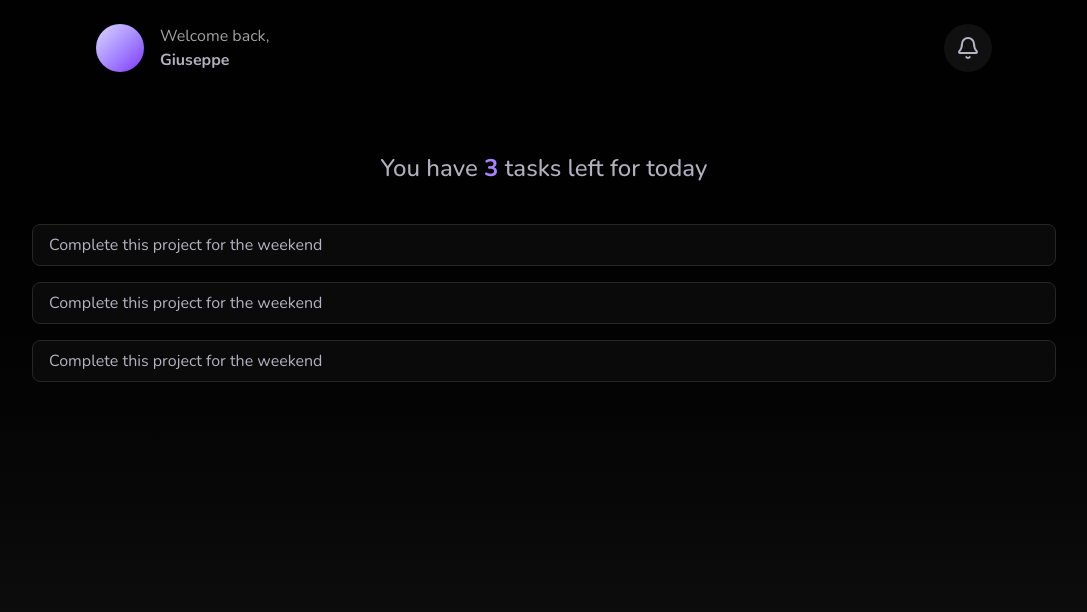
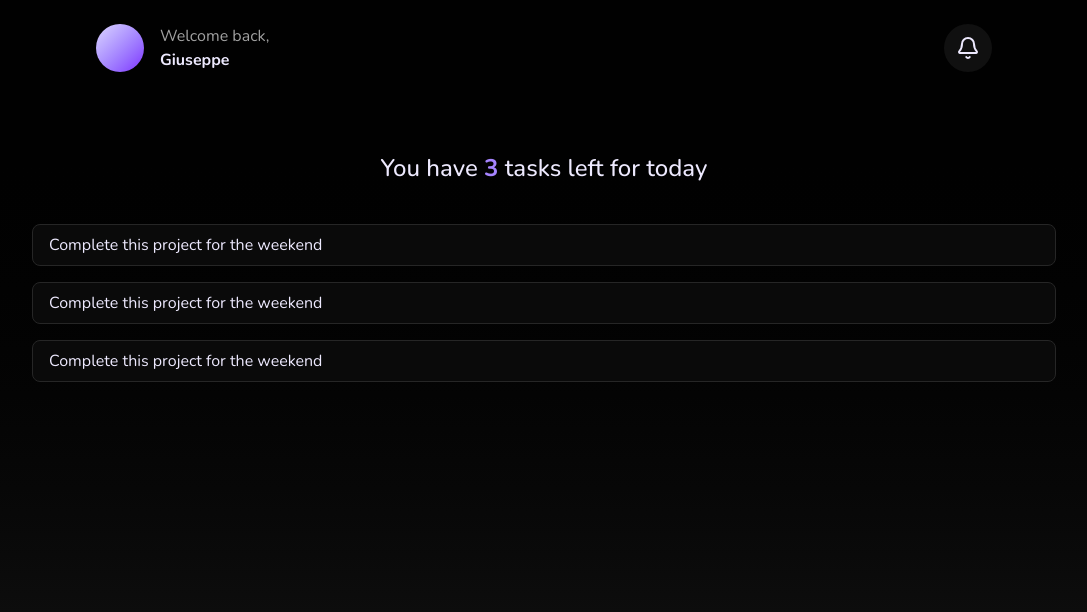
Before and after one commit to crstelli/modern-todo, a React (Vite) app: page /home in a window 1280 px wide. Shown: the top 612 px of the page, without its empty margins (96-1183 px from the left). Built offline with nearby package versions, Linux system fonts and the light colour scheme.

Commit message:
Text color fixed

```diff
--- a/src/features/home/pages/Home.jsx
+++ b/src/features/home/pages/Home.jsx
@@ -5,7 +5,7 @@ import { AnimatedDiv } from "../../../shared/ui/AnimatedDiv";
 
 function Home() {
   return (
-    <AnimatedDiv classes="flex min-h-screen w-screen flex-col bg-neutral-900 bg-gradient-to-t from-neutral-900 to-black/96 text-violet-100/75">
+    <AnimatedDiv classes="flex min-h-screen w-screen flex-col bg-neutral-900 bg-gradient-to-t from-neutral-900 to-black/96 text-violet-100">
       <Header />
       <Title />
       <div className="mx-auto mt-10 flex w-[80%] flex-col gap-4">
```
